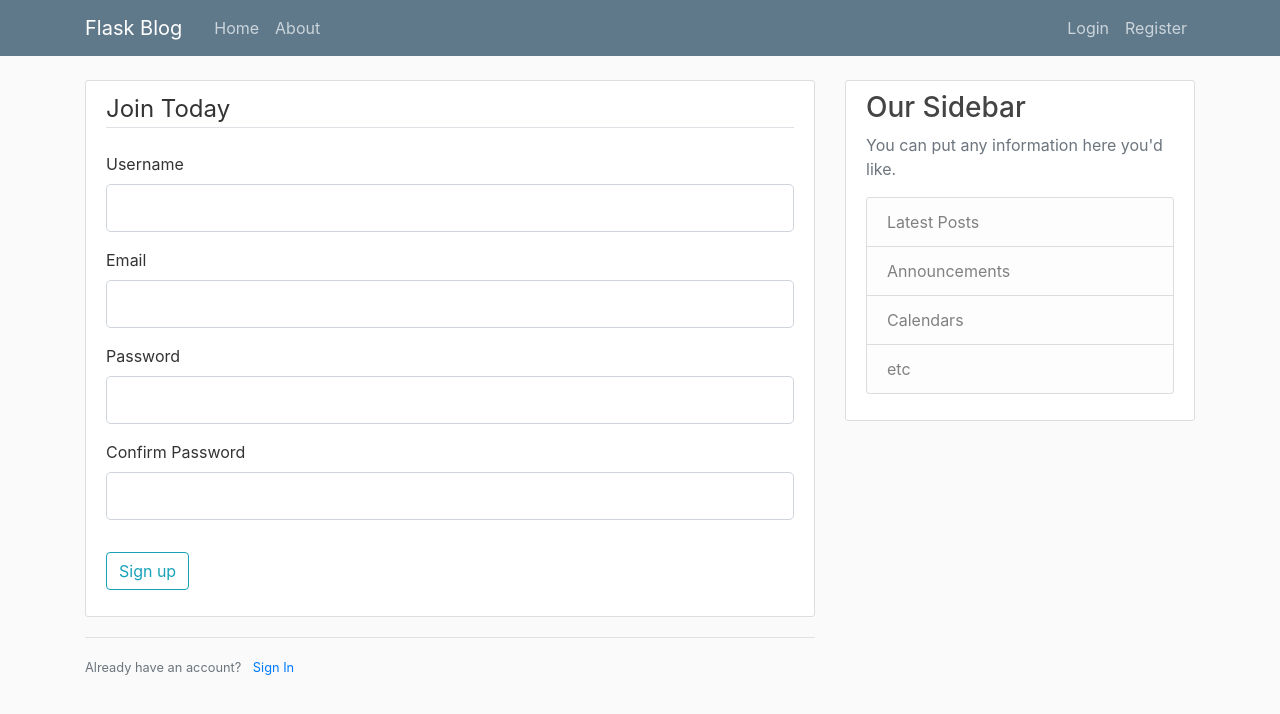
After one commit to daotm/CS_flask_tutorial, a Flask app: page /register in a window 1280 px wide. The commit adds this page. Shown: the top 714 px of the page. Run offline with Flask 2, Linux system fonts and the light colour scheme.

Commit message:
registration form

```diff
--- a/flashblog.py
+++ b/flashblog.py
@@ -1,5 +1,9 @@
 from flask import Flask, render_template, url_for
+from forms import RegistrationForm, LoginForm
+
 app = Flask(__name__)
+
+app.config['SECRET_KEY'] = '79a12b36c38394040b2af0a00197e585'
 
 
 posts = [
@@ -20,7 +24,6 @@ posts = [
 
 
 
-
 @app.route("/")
 @app.route("/home")
 def hello():
@@ -32,5 +35,16 @@ def about():
     return render_template('about.html', title='About')
 
 
+@app.route("/register")
+def register():
+    form = RegistrationForm()
+    return render_template('register.html', title='Register', form=form)
+
+@app.route("/login")
+def login():
+    form = LoginForm()
+    return render_template('login.html', title='Login', form=form)
+
+
 if __name__ == '__main__':
     app.run(debug=True)
--- /dev/null
+++ b/forms.py
@@ -0,0 +1,19 @@
+from flask_wtf import FlaskForm
+from wtforms import StringField, PasswordField, SubmitField, BooleanField
+from wtforms.validators import DataRequired, Length, Email, EqualTo
+
+
+class RegistrationForm(FlaskForm):
+    username = StringField('Username',
+                            validators=[DataRequired(), Length(min=2, max=20)])
+    email = StringField('Email', validators=[DataRequired(), Email()])
+    password = PasswordField('Password', validators=[DataRequired()])
+    confirm_password = PasswordField('Confirm Password', validators=[DataRequired(), EqualTo('password')])
+    submit = SubmitField('Sign up')
+
+
+class LoginForm(FlaskForm):
+    email = StringField('Email', validators=[DataRequired(), Email()])
+    password = PasswordField('Password', validators=[DataRequired()])
+    remember = BooleanField('Remember Me?')
+    submit = SubmitField('Login')
--- /dev/null
+++ b/templates/register.html
@@ -0,0 +1,38 @@
+{% extends "layout.html" %}
+
+{% block content %}
+    <div class="content-section">
+        <form method="POST" action="">
+            {{ form.hidden_tag() }}
+            <fieldset class="form-group">
+                <legend class="border-bottom mb-4">Join Today</legend>
+                <div class="form-group">
+                    {{ form.username.label(class="form-control-label") }}
+                    {{ form.username(class="form-control form-control-lg") }}
+                </div>
+                <div class="form-group">
+                    {{ form.email.label(class="form-control-label") }}
+                    {{ form.email(class="form-control form-control-lg") }}
+                </div>
+                <div class="form-group">
+                    {{ form.password.label(class="form-control-label") }}
+                    {{ form.password(class="form-control form-control-lg") }}
+                </div>
+                <div class="form-group">
+                    {{ form.confirm_password.label(class="form-control-label") }}
+                    {{ form.confirm_password(class="form-control form-control-lg") }}
+                </div>
+
+            </fieldset>
+            <div class="form-group">
+                {{ form.submit(class="btn btn-outline-info") }}
+            </div>
+        </form>
+    </div>
+    <div class="border-top pt-3">
+        <small class="text-muted">
+        Already have an account? <a class="ml-2" href="{{ url_for('login') }}">Sign In </a>
+        </small>
+    </div>
+
+{% endblock content %}
```
Also changed, not shown: templates/home.html (line endings or trailing spaces), templates/layout.html (line endings or trailing spaces), templates/login.html (added).
